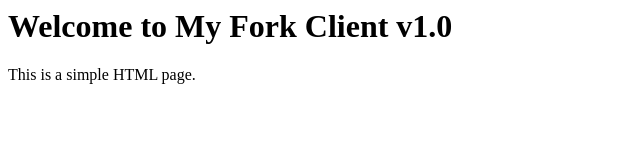
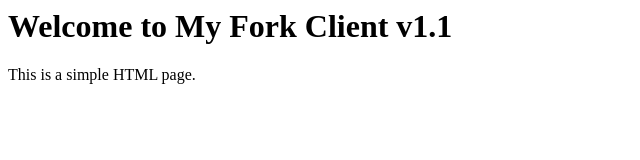
Before and after one commit to Pachix-Dev/practice-gitlab-flow, a plain HTML site: page index.html in a window 1280 px wide. Shown: the full height of the page, 0-640 px from the left. Drawn offline with Linux system fonts and the light colour scheme.

Commit message:
Update version in header to v1.1

```diff
--- a/index.html
+++ b/index.html
@@ -3,7 +3,7 @@
     <title>My Web Page</title>
 </head>
 <body>
-    <h1>Welcome to My Fork Client v1.0</h1>
+    <h1>Welcome to My Fork Client v1.1</h1>
     <p>This is a simple HTML page.</p>
 </body>
 </html>
```
